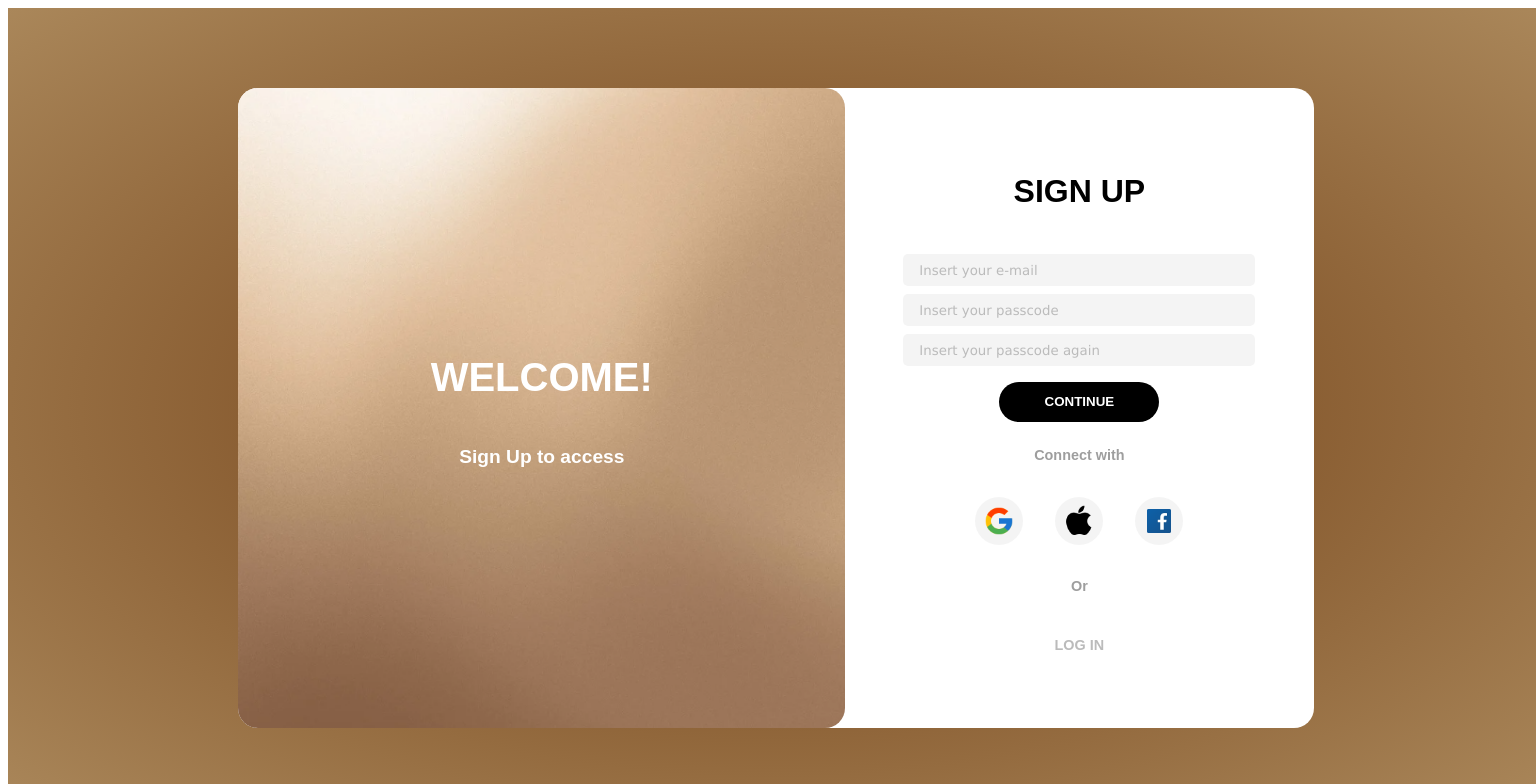
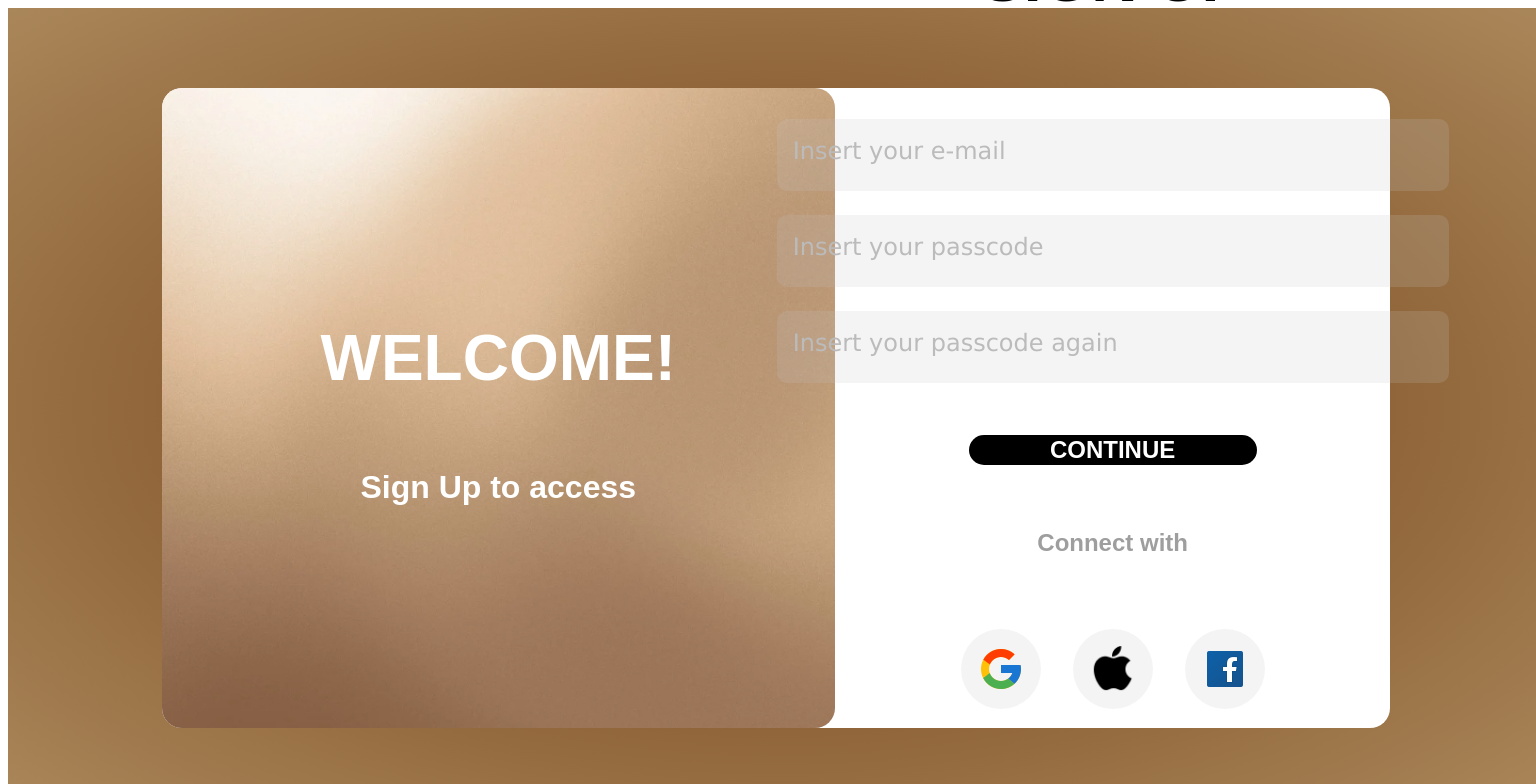
Before and after one commit to 4yob/atividade02-pages-frontend, a Next.js app: page /signup in a window 1536 px wide. Shown: the top 784 px of the page. Built offline with nearby package versions, Linux system fonts and the light colour scheme.

Commit message:
feat: add 4k desktop responsiveness

```diff
--- a/styles/Button.module.css
+++ b/styles/Button.module.css
@@ -36,3 +36,12 @@
         font-size: 0.9rem;
     }
 }
+
+@media (min-width: 1440px) and (max-width: 2560px) {
+    .button {
+        width: 18rem;
+        height: 3.8rem;
+        font-size: 1.5rem;
+        border-radius: 30px;
+    }
+}
--- a/styles/Home.module.css
+++ b/styles/Home.module.css
@@ -219,3 +219,44 @@
         height: 3rem;
     }
 }
+
+@media (min-width: 1440px) and (max-width: 2560px) {
+    .container {
+        width: 80vw;
+        height: 80vh;
+    }
+
+    .article h1 {
+        font-size: 4rem;
+    }
+
+    .article h3 {
+        font-size: 2rem;
+    }
+
+    .aside {
+        gap: 3rem;
+    }
+
+    .aside h1 {
+        font-size: 4rem;
+    }
+
+    .aside p {
+        font-size: 1.5rem;
+    }
+
+    .aside h2 {
+        font-size: 1.5rem;
+    }
+
+    .media {
+        width: 5rem;
+        height: 5rem;
+    }
+
+    .media img {
+        width: 3rem;
+        height: 3rem;
+    }
+}
--- a/styles/Input.module.css
+++ b/styles/Input.module.css
@@ -44,3 +44,19 @@
         font-size: 0.9rem;
     }
 }
+
+@media (min-width: 1440px) and (max-width: 2560px) {
+    .inputs {
+        height: 6rem;
+    }
+
+    .inputs input {
+        width: 40rem;
+        height: 4.5rem;
+        border-radius: 10px;
+    }
+
+    .inputs input::placeholder {
+        font-size: 1.5rem;
+    }
+}
```
Also changed, not shown: styles/Card.module.css (+20 -0 lines), styles/Profile.module.css (+38 -0 lines).
